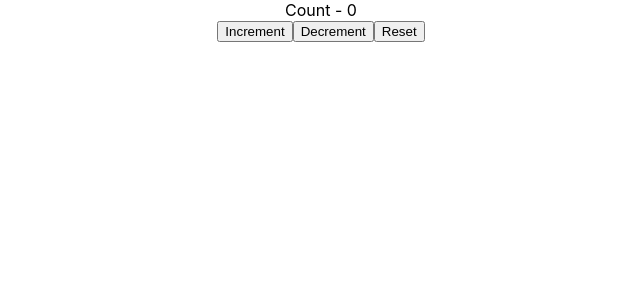
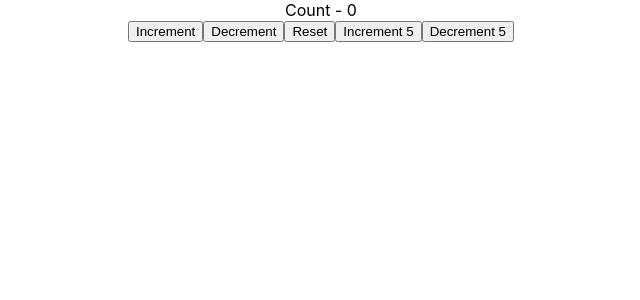
Before and after one commit to yashvanthkg/react-hooks-demo, a React (Create React App) app: page / in a window 1280 px wide. Shown: the top 300 px of the page, without its empty margins (319-959 px from the left). Built offline with nearby package versions, Linux system fonts and the light colour scheme.

Commit message:
useReducer wit complex state

```diff
--- a/src/App.js
+++ b/src/App.js
@@ -1,11 +1,13 @@
 import React from 'react'
 import './App.css';
 import CounterOne from './components/CounterOne';
+import CounterTwo from './components/CounterTwo';
 
 function App() {
   return (
     <div className='App'>
-      <CounterOne />
+      {/* <CounterOne /> */}
+      <CounterTwo />
     </div>
   );
 }
--- /dev/null
+++ b/src/components/CounterTwo.js
@@ -0,0 +1,31 @@
+import React, { useReducer } from 'react'
+
+const initialState = {
+    firstCounter: 0
+}
+const reducer = (state=initialState, action) => {
+    switch(action.type) {
+        case 'increment':
+        return {firstCounter: state.firstCounter + action.value}
+        case 'decrement':
+            return {firstCounter: state.firstCounter - action.value}
+        case 'reset':
+            return initialState
+        default: return state
+    }
+}
+function CounterTwo() {
+    const [count, dispatch] = useReducer(reducer, initialState)
+    return (
+        <div>
+        <div>Count - {count.firstCounter}</div>
+            <button onClick={() => dispatch({type:'increment', value:1})}>Increment</button>
+            <button onClick={() => dispatch({type:'decrement', value:1})}>Decrement</button>
+            <button onClick={() => dispatch({type:'reset'})}>Reset</button>
+            <button onClick={() => dispatch({type:'increment', value:5})}>Increment 5</button>
+            <button onClick={() => dispatch({type:'decrement', value:5})}>Decrement 5</button>
+        </div>
+    )
+}
+
+export default CounterTwo
```
